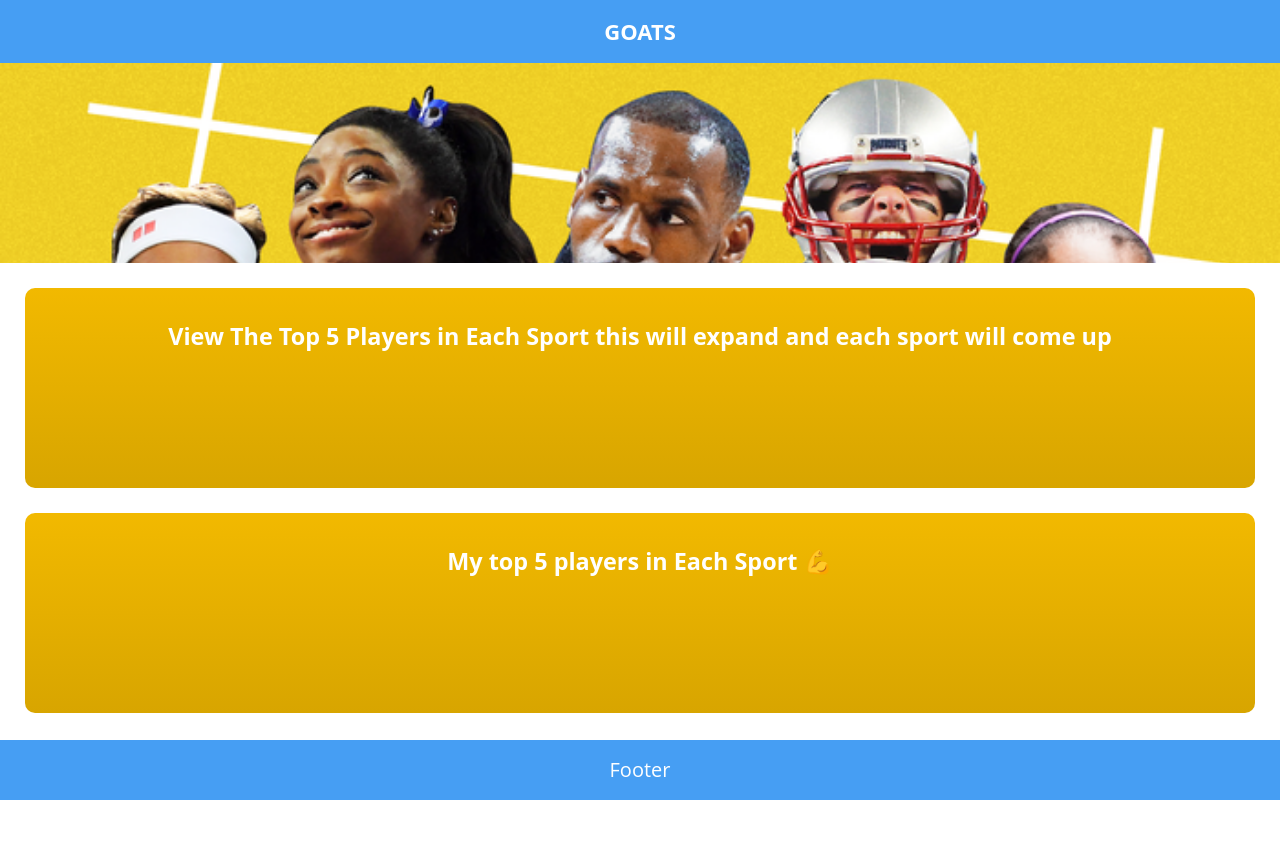
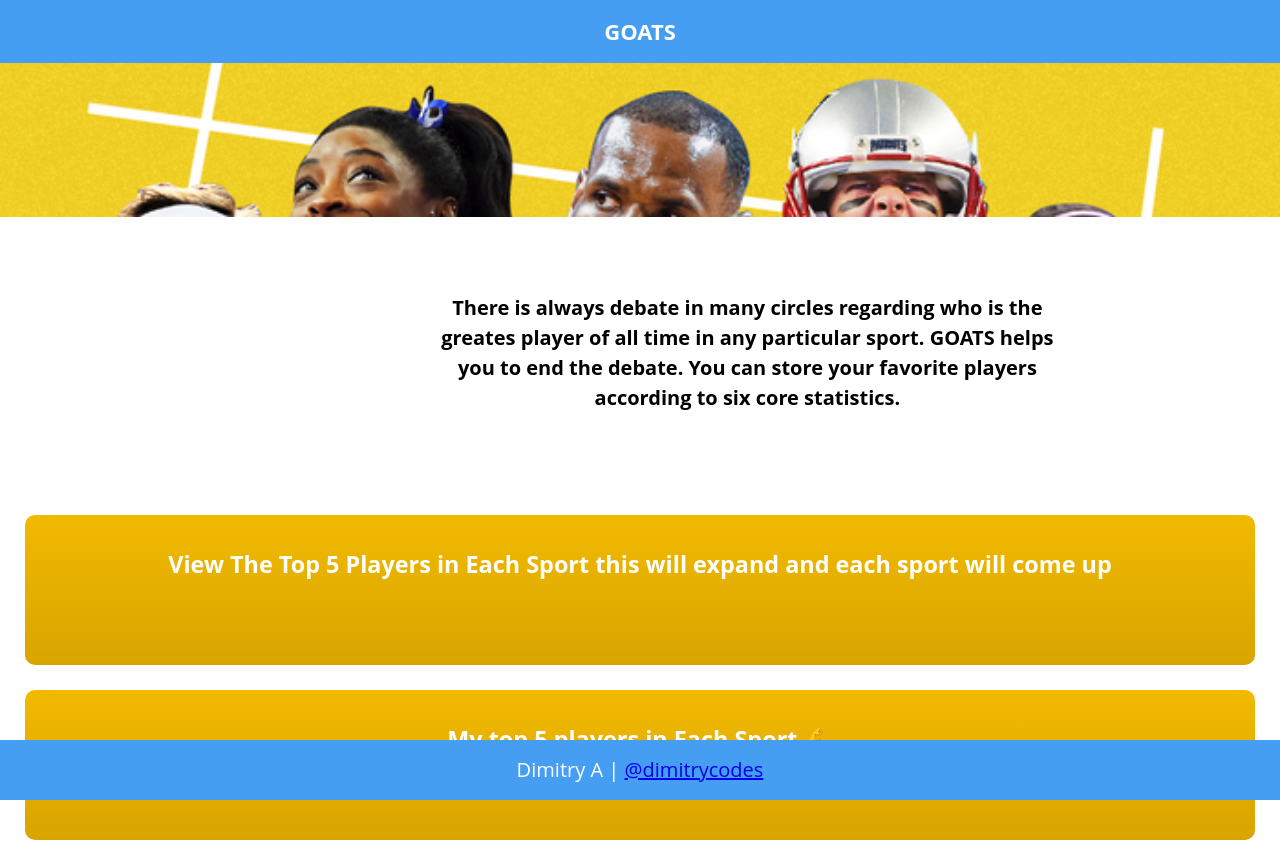
Before and after one commit to dimitrycodes/goats-client, a React (Create React App) app: page / in a window 1280 px wide. Before the commit the page ends 800 px from the top, so only its background shows below. Built offline with nearby package versions, Linux system fonts and the light colour scheme; no server answers; the HTML template or start-up script is replaced by a standard one.

Commit message:
frontend fixes

```diff
--- a/public/index.html
+++ b/public/index.html
@@ -24,7 +24,7 @@
       work correctly both with client-side routing and a non-root public URL.
       Learn how to configure a non-root public URL by running `npm run build`.
     -->
-    <title>React App</title>
+    <title>Goats App</title>
   </head>
   <body>
     <noscript>You need to enable JavaScript to run this app.</noscript>
--- a/src/App.css
+++ b/src/App.css
@@ -8,6 +8,7 @@
   height: 40vmin;
   pointer-events: none;
 }
+
 
 @media (prefers-reduced-motion: no-preference) {
   .App-logo {
@@ -30,6 +31,10 @@
 
 .App-link {
   color: #61dafb;
+}
+
+a:hover {
+  color: #000000;
 }
 
 .app-footer {
@@ -57,6 +62,8 @@
     font-weight: bold;
 }
 
+
+
 .title {
   text-decoration: none;
     color: #fff;
@@ -76,3 +83,13 @@
     transform: rotate(360deg);
   }
 }
+
+/* @media all and (min-width: 800px) {
+  section {
+          color: 'black';
+          min-Height: '100px';
+          justify-content: 'center';
+          text-align: 'center';
+          padding: '0%'
+      }
+    } */
--- a/src/App.js
+++ b/src/App.js
@@ -80,7 +80,7 @@
                 <Route exact path="/createlist" component={CreateList} />
               </Switch>
             </div>
-            <footer className="app-footer" role="content-info">Footer</footer>
+            <footer className="app-footer" role="content-info">Dimitry A | <a href='https://github.com/dimitrycodes'>@dimitrycodes</a></footer>
           </Router>
         </div>
       </ApiContext.Provider>
--- a/src/Views/CreateList.js
+++ b/src/Views/CreateList.js
@@ -59,10 +59,10 @@
                 }}
               >
                 <option value='Soccer'>Soccer</option>
-                <option value='Football'>Football</option>
+                {/* <option value='Football'>Football</option>
                 <option value='Basketball'>Basketball</option>
                 <option value='Hockey'>Hockey</option>
-                <option value='Baseball'>Baseball</option>
+                <option value='Baseball'>Baseball</option> */}
               </select>
             </div>
             <div className="form-section ">
--- a/src/Views/GreatestPlayers.js
+++ b/src/Views/GreatestPlayers.js
@@ -5,16 +5,22 @@
 class GreatestPlayers extends Component {
   state = {
     sports: [{
-      game: 'Soccer',
+      game: 'Football',
       players: [
         {
-          name: 'Anthony'
+          name: 'Tom Brady'
         },
         {
-          name: 'Chirag'
+          name: 'Lawrence Taylor'
         },
         {
-          name: 'derik'
+          name: 'Jerry Rice'
+        },
+        {
+          name: 'Jim Brown'
+        },
+        {
+          name: 'Walter Payton'
         }
       ]
     }]
@@ -31,7 +37,7 @@
       .then(([sports]) => {
         // if (sports.length) {
         //   console.log("")
-        //   this.setState({ sports })
+        //this.setState({ sports })
         // }
         console.log(sports, 'this is line 24 app.js')
       })
--- a/src/Views/Home.css
+++ b/src/Views/Home.css
@@ -29,15 +29,37 @@
     padding: 12% 0;
   } */
 
+
   section {
-    min-height: 200px;
+    min-height: 150px;
     padding: 6% 0;
     /* background-color: #bbb; */
   }
 
+
+
   /* section:nth-child(even) {
     background-color: #ddd;
   } */
+
+  .s-style {
+    /*text-decoration: none;*/
+    color: black;
+    font-weight: bold;
+    margin: 0 5% 0 5%;
+    padding: 0%;
+  }
+
+  @media all and (min-width: 800px) {
+    .s-style {
+    text-decoration: solid;
+    color: black;
+    min-Height: 100px;
+    align-content: center;
+    padding: 0%;
+    margin-left: 33%;
+  }
+}
 
   .no-link {
     text-decoration: none;
--- a/src/Views/Home.js
+++ b/src/Views/Home.js
@@ -9,6 +9,9 @@
           {/* <header role="banner">
             <h1>Greatest Players in Sports</h1>
           </header> */}
+          </section>
+          <section className="intro">
+            <p className="s-style">There is always debate in many circles regarding who is the greates player of all time in any particular sport. GOATS helps you to end the debate. You can store your favorite players according to six core statistics.</p>
           </section>
           <section className="container-box">
             <h3><a href='/players' className="no-link">View The Top 5 Players in Each Sport
--- a/src/Views/MyGreatPlayers.js
+++ b/src/Views/MyGreatPlayers.js
@@ -5,10 +5,10 @@
 class MyGreatPlayers extends Component {
   state = {
     sports: [{
-      game: 'soccer',
+      game: 'Soccer',
       players: [
         {
-          name: 'Anthony',
+          name: 'Edson Arantes do Nascimento(Pele)',
           championshipsWon: 1,
           careerPointsScored: 2,
           careerAssistRanking: 1,
@@ -17,7 +17,7 @@
           scoringEfficiency: 10
         },
         {
-          name: 'Chirag',
+          name: 'Diego Maradona',
           championshipsWon: 2,
           careerPointsScored: 1,
           careerAssistRanking: 1,
@@ -26,7 +26,7 @@
           scoringEfficiency: 3
         },
         {
-          name: 'derik',
+          name: 'Johann Cruyff',
           championshipsWon: 3,
           careerPointsScored: 5,
           careerAssistRanking: 5,
@@ -38,14 +38,33 @@
     }]
   };
 
+  componentDidMount() {
+    Promise.all([
+      fetch(`${config.API_ENDPOINT}/sports`)
+    ])
+      .then(([sportsResponse]) => {
+        if (!sportsResponse.ok) return sportsResponse.json().then(e => Promise.reject(e));
+        return Promise.all([sportsResponse.json()]);
+      })
+      .then(([sports]) => {
+        // if (sports.length) {
+        //   console.log("")
+        this.setState({ sports })
+        // }
+        //console.log(sports, 'this is line 54')
+      })
+      .catch((error) => { console.log({ error }) })
+  }
+
+
   handleEdit = () => {
     const requestOptions = {
       method: 'PUT',
       headers: { 'Content-Type': 'application/json' },
       body: JSON.stringify(this.state)
     };
-    window.location.reload();
-    fetch(`${config.API_ENDPOINT}/sports`, requestOptions)
+    //window.location.reload();
+    fetch(`${config.API_ENDPOINT}/sports/:id`, requestOptions)
       .then(response => {
         console.log("response==========>", response)
         response.json()
@@ -57,22 +76,23 @@
 
   handleDelete = () => {
     const requestOptions = {
-      method: 'PUT',
+      method: 'DELETE',
       headers: { 'Content-Type': 'application/json' },
       body: JSON.stringify(this.state)
     };
-    window.location.reload();
-    fetch(`${config.API_ENDPOINT}/sports`, requestOptions)
+    //window.location.reload();
+    fetch(`${config.API_ENDPOINT}/sports/:id`, requestOptions)
       .then(response => {
         console.log("response==========>", response)
         response.json()
       })
       .then(data => {
-        console.log("data===============>", data)
+        console.log("DELETE===============>", data)
       });
   }
 
   render() {
+    console.log("Checking Sports", this.state.sports)
     return (
       <div>
         <section role="banner" className="main-header">
@@ -80,6 +100,8 @@
           <h1 className="head-title">My List of Greats</h1>
         </header>
         </section>
+
+{/* SORT Button */}
         <section className="my-player">
           <div className="sort-head">
             <label htmlFor="Sport">Sort By:</label>
@@ -112,16 +134,16 @@
         {/* </section>
         <section> */}
           <header>
-            <h2 className="game-head">Sport(Ex:{this.state.sports[0].game})</h2>
-            <p className="game-sub-head">Last Updated: 01.28.2017</p>
+            <h2 className="game-head">Soccer:</h2>
+            <p className="game-sub-head">Last Updated: 03.07.2021</p>
             <ol className="list-item">
-              {this.state.sports[0].players.map((player, index) =>
-                <li key={index}>{player.name}</li>
+              {this.state.sports.map((player, index) =>
+                <li key={index}>{player.playername}</li>
               )}
             </ol>
           </header>
           <div className="btn-footer">
-          <blockquote>Why your list makes sense according to the Stats?</blockquote>
+          <blockquote>Does your list make sense according to the Stats?</blockquote>
           <button onClick={this.handleEdit}>Edit</button>
           <button onClick={this.handleDelete}>Delete</button>
           </div>
```
Also changed, not shown: 1 other file (tests, documents, lock files or other folders). Lines whose indentation alone changed are shown as unchanged.
